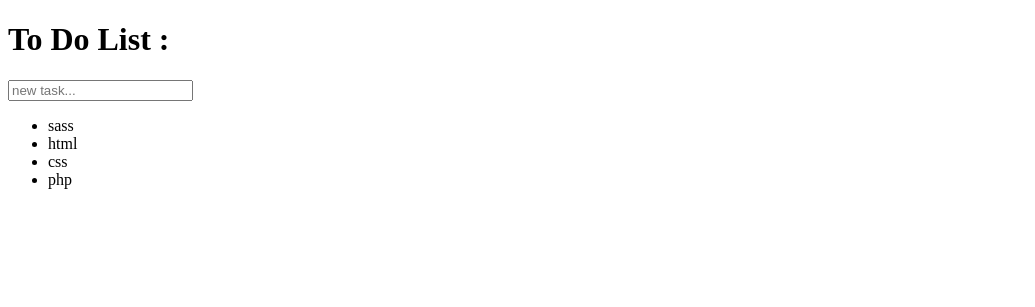
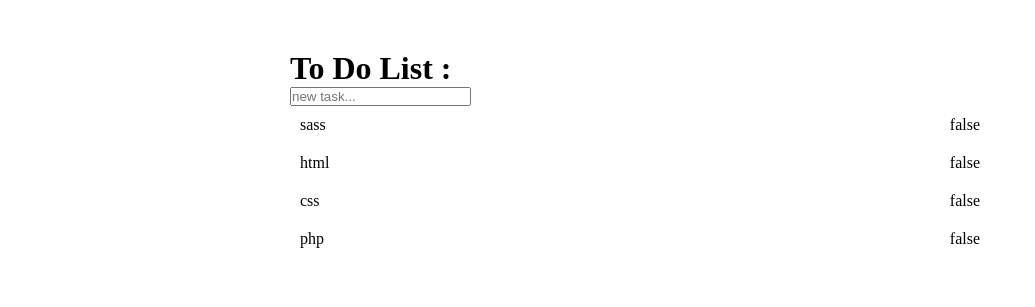
Before and after one commit to EmanueleVenditti95/php-todo-list-json, a PHP site: page / in a window 1280 px wide. Shown: the top 307 px of the page, without its empty margins (0-1035 px from the left). Run offline with PHP 8.4, Linux system fonts and the light colour scheme.

Commit message:
Add - show task status,add some layout

```diff
--- a/index.php
+++ b/index.php
@@ -6,9 +6,10 @@
     <title>PHP ToDo List JSON</title>
     <script src="https://unpkg.com/vue@3/dist/vue.global.js"></script>
     <script src="https://cdn.jsdelivr.net/npm/axios/dist/axios.min.js"></script>
+    <link rel="stylesheet" href="style.css">
 </head>
 <body>
-   <div id="app">
+   <div id="app" class="container">
     <h1>To Do List :</h1>
 
     <input type="text"
@@ -18,7 +19,8 @@
 
     <ul>
         <li v-for="toDo,i in toDos" :key="i" >
-            {{ toDo.text }}
+            <div>{{ toDo.text }}</div>
+            <div>{{ toDo.done }}</div>
         </li>
     </ul>
 
--- /dev/null
+++ b/style.css
@@ -0,0 +1,17 @@
+*{
+    margin: 0;
+    padding: 0;
+    box-sizing: border-box;
+}
+
+.container {
+    max-width: 800px;
+    margin: 0 auto;
+    padding: 50px;
+}
+
+li {
+    display: flex;
+    justify-content: space-between;
+    padding: 10px;
+}
```
